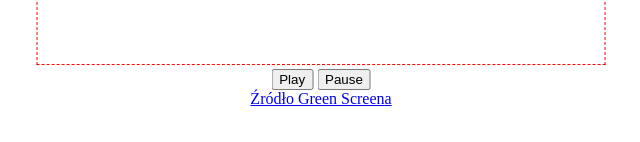
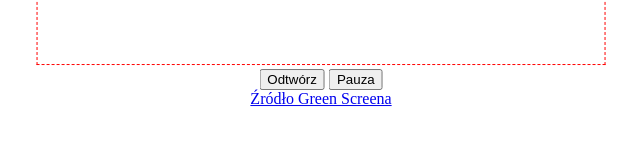
Before and after one commit to bloodthirstycat/koty, a plain HTML site: page index.html in a window 1280 px wide. Shown: the part 598-740 px from the top of the page, 319-959 px from the left. Drawn offline with Linux system fonts and the light colour scheme.

Commit message:
Update index.html

```diff
--- a/index.html
+++ b/index.html
@@ -23,8 +23,8 @@
 <body>
 	<div class="center">
 		  <canvas id="canvas"></canvas><br />
-		  <button type="button">Play</button>
-		  <button type="button">Pause</button><br />
+		  <button type="button">Odtwórz</button>
+		  <button type="button">Pauza</button><br />
 		  <a href="https://www.youtube.com/watch?v=FPh8kNc56iM" target="_blank">Źródło Green Screena</a>
 	</div>
   <script>
```
